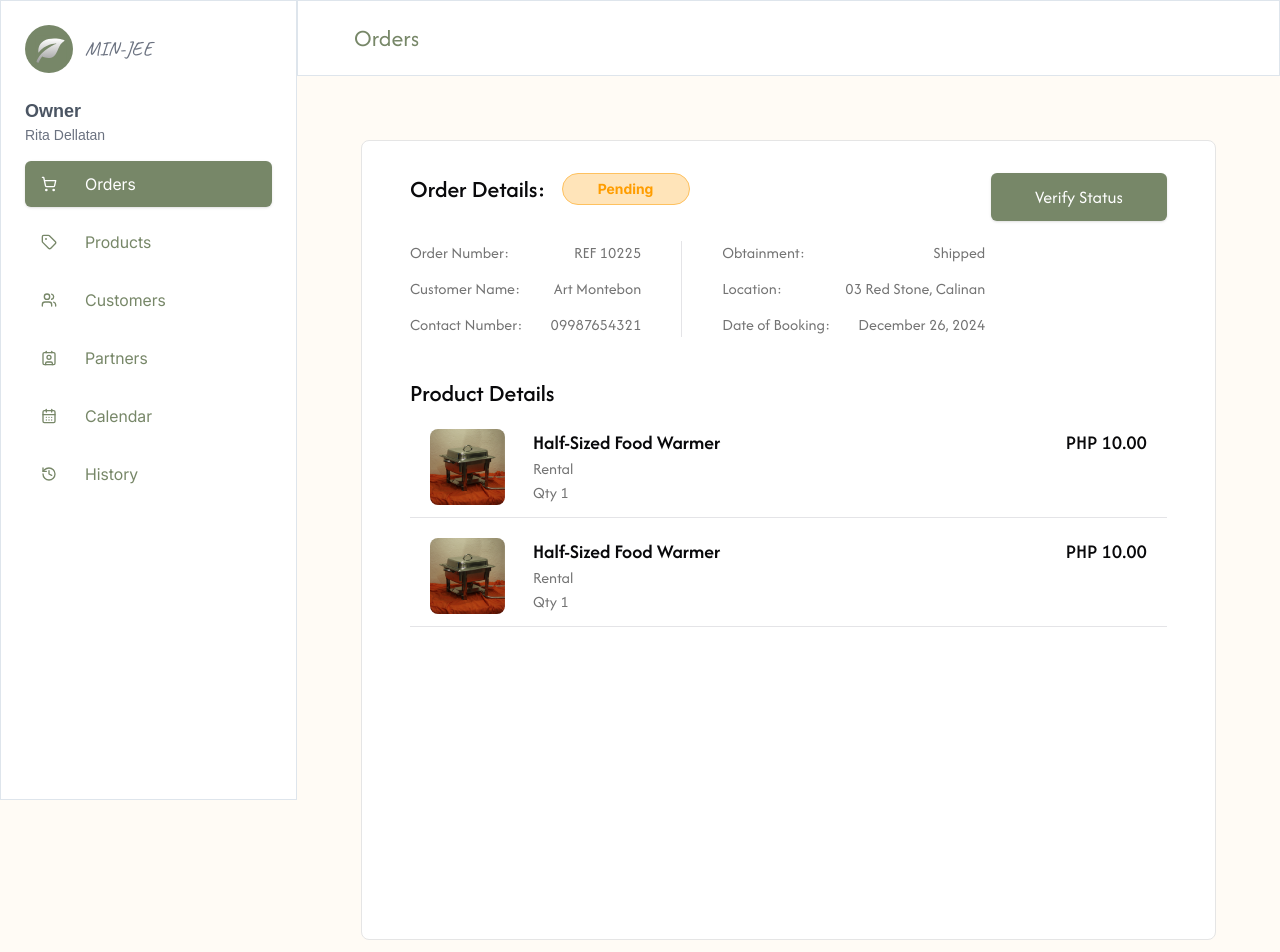
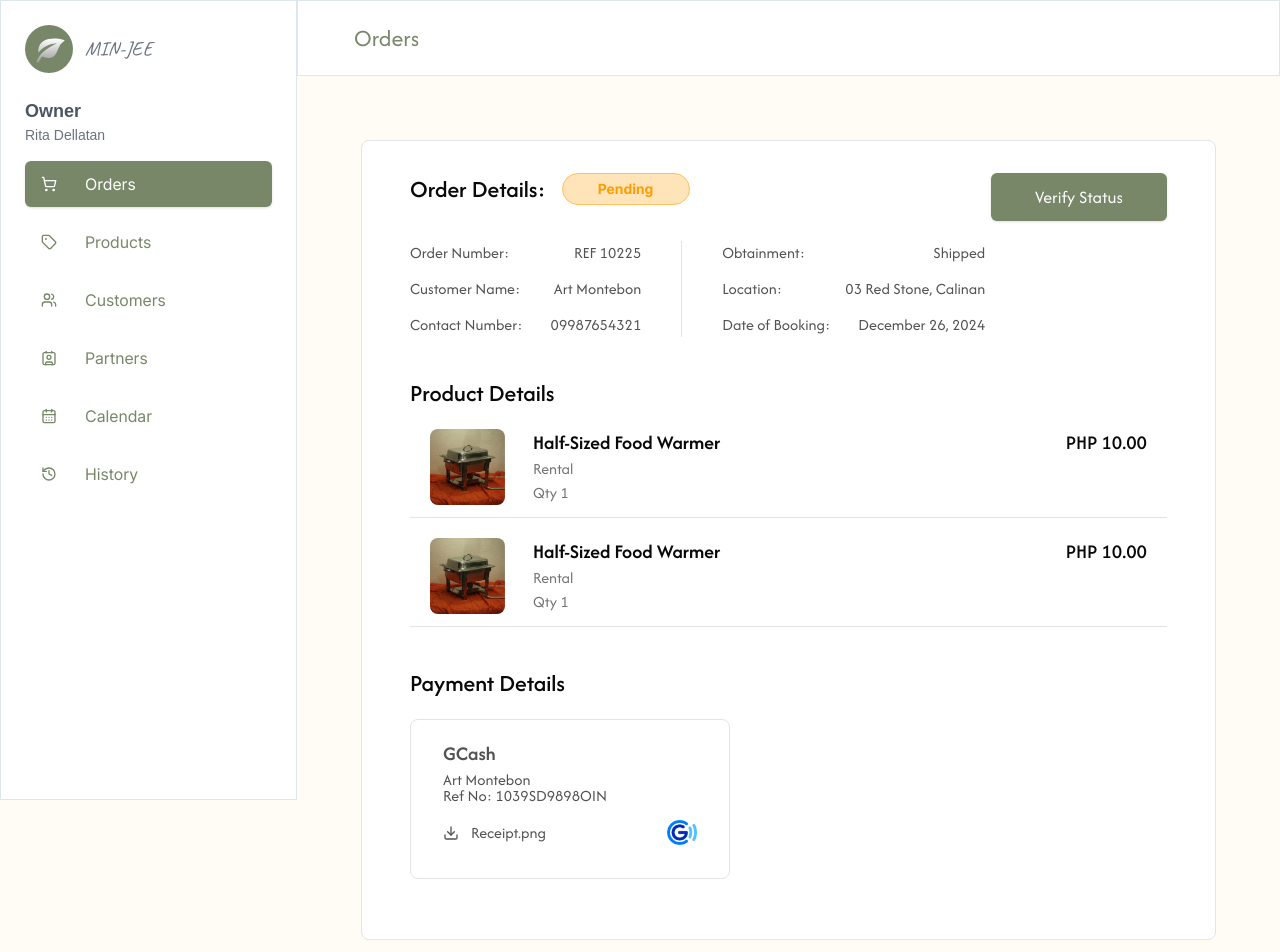
Before and after one commit to ykylejan/Min-Jee, a Next.js app: page /orders/order-item in a window 1280 px wide. Shown: the top 952 px of the page. Built offline with nearby package versions, Linux system fonts and the light colour scheme.

Commit message:
feat: add payment details section to order item in owner page

```diff
--- a/src/app/(owner)/orders/order-item/page.tsx
+++ b/src/app/(owner)/orders/order-item/page.tsx
@@ -1,6 +1,7 @@
 
 import OrderDetailsSection from "@/components/OwnerPage/OrderDetailsSection";
 import OrderStatus from "@/components/OwnerPage/OrderStatus";
+import PaymentDetailsItem from "@/components/OwnerPage/PaymentDetailsItem";
 import ProductDetailsItem from "@/components/OwnerPage/ProductDetailsItem";
 import { Button } from "@/components/ui/button";
 import React from "react";
@@ -11,6 +12,7 @@ const page = () => {
             <div className="flex justify-between">
                 <div className="flex flex-row gap-x-4">
                     <h1 className="font-afacad_medium text-2xl">Order Details: </h1>
+                    {/* other statuses wip */}
                     <OrderStatus />
                 </div>
 
@@ -29,6 +31,13 @@ const page = () => {
             </div>
 
 
+            <div className="mt-10">
+                <div className="font-afacad_medium text-2xl">Payment Details</div>
+
+                <PaymentDetailsItem/>
+            </div>
+
+
         </div>
     );
 };
--- a/src/app/(owner)/orders/page.tsx
+++ b/src/app/(owner)/orders/page.tsx
@@ -11,6 +11,8 @@ import {
 } from "@/components/ui/card";
 import { useRouter } from "next/navigation";
 import { Table, TableBody, TableCaption, TableCell, TableHead, TableHeader, TableRow } from "@/components/ui/table";
+import { Input } from "@/components/ui/input";
+import { Search } from "lucide-react";
 
 const page = () => {
     const router = useRouter();
@@ -22,10 +24,20 @@ const page = () => {
         <>
             <Card className="w-full">
                 <CardHeader>
-                    <CardTitle>Order List</CardTitle>
-                    <CardDescription>
-                        Click an order row to view its details.
-                    </CardDescription>
+                    <CardTitle className="flex justify-between items-center">
+                        <div className="font-afacad font-light text-2xl">
+                            Order List
+                            <CardDescription className="text-base">
+                                Click an order row to view its details.
+                            </CardDescription>
+                        </div>
+
+                        <div className="relative w-fit">
+                            <Input placeholder="Search an order item" className="w-fit font-light pr-8" />
+                            <Search className="absolute right-2 top-1/2 -translate-y-1/2 h-4 w-4 text-gray-500" />
+                        </div>
+
+                    </CardTitle>
                 </CardHeader>
                 <CardContent>
 
--- a/src/components/OwnerPage/OrderDetailsSection.tsx
+++ b/src/components/OwnerPage/OrderDetailsSection.tsx
@@ -2,7 +2,7 @@ import React from 'react'
 
 const OrderDetailsSection = () => {
     return (
-        <div className="flex flex-row gap-x-10 mt-5 font-afacad text-neutral-500">
+        <div className="flex flex-row gap-x-10 mt-5 font-afacad text-neutral-600">
             <div className="space-y-3">
                 <h1 className="flex justify-between gap-x-7">
                     <span>Order Number:</span>
--- /dev/null
+++ b/src/components/OwnerPage/PaymentDetailsItem.tsx
@@ -0,0 +1,27 @@
+import { icons } from '@/constants'
+import { Download } from 'lucide-react'
+import React from 'react'
+
+const PaymentDetailsItem = () => {
+    return (
+        <div className="w-80 h-40 border border-neutral-200 rounded-lg font-afacad text-neutral-600 px-8 py-5 mt-5 cursor-pointer">
+            <h1 className="font-afacad_semibold text-xl">GCash</h1>
+
+            <div className="-space-y-2">
+                <h1>Art Montebon</h1>
+                <h1>Ref No: 1039SD9898OIN</h1>
+            </div>
+
+            <div className="flex justify-between mt-3">
+                <div className="flex items-center gap-x-3">
+                    <Download width={16} height={16} />
+                    <h1>Receipt.png</h1>
+                </div>
+
+                <img src={icons.gcashActive.src} width={30} height={25} />
+            </div>
+        </div>
+    )
+}
+
+export default PaymentDetailsItem
```
